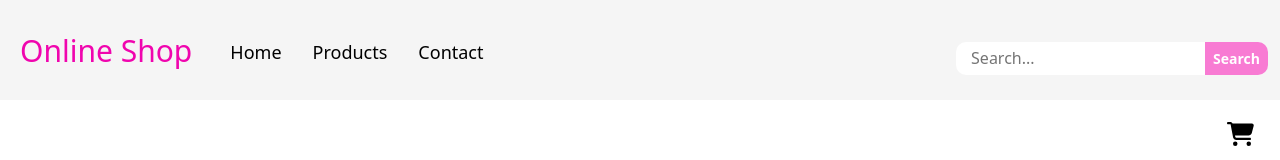
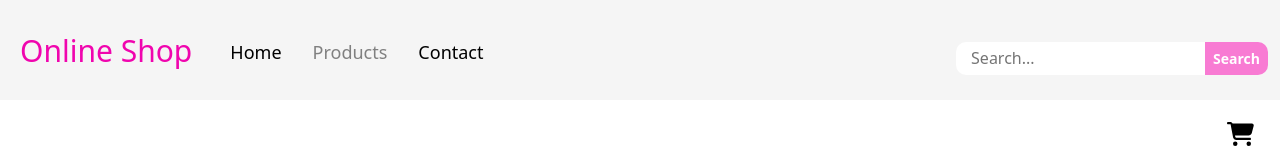
Before and after one commit to Ingsy/Javascript-Framework, a React (Create React App) app in the folder javascript-framework/: page / in a window 1280 px wide. Shown: the top 160 px of the page. Built offline with nearby package versions, Linux system fonts and the light colour scheme; no server answers.

Commit message:
disabled product-link

```diff
--- a/javascript-framework/src/components/Layout/Nav/Nav.module.css
+++ b/javascript-framework/src/components/Layout/Nav/Nav.module.css
@@ -20,11 +20,11 @@
 
 .navbarToggler {
   margin-right: 19px;
-  font-size: 40px;
+  font-size: 30px;
   background-color: transparent;
   border: none;
   font-weight: 100;
-  color: #000000;
+  color: #adb5bd;
 }
 
 .navCollapse {
@@ -59,3 +59,9 @@
 .closeIcon {
   border: none;
 }
+
+.disabled {
+  pointer-events: none;
+  color: grey;
+  cursor: not-allowed;
+}
--- a/javascript-framework/src/components/Layout/Nav/index.jsx
+++ b/javascript-framework/src/components/Layout/Nav/index.jsx
@@ -72,7 +72,14 @@ const Navbar = ({ onSearch }) => {
                 </Link>
               </li>
               <li className={`nav-item ${styles.navItem}`}>
-                <Link to="/ProductPage" className={`${styles.navLink} mx-2`}>
+                <Link
+                  to="/ProductPage"
+                  className={`${styles.navLink} mx-2 ${styles.disabled}`}
+                  onClick={(e) => {
+                    e.preventDefault();
+                  }}
+                  aria-disabled="true"
+                >
                   Products
                 </Link>
               </li>
```
